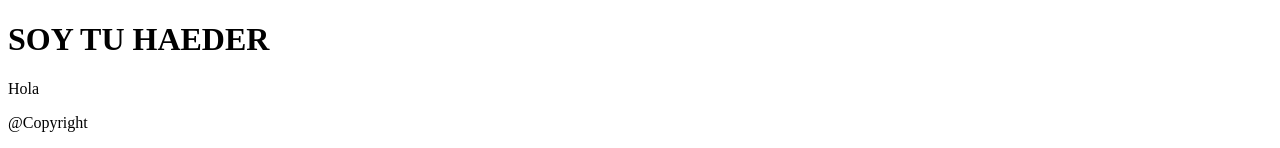
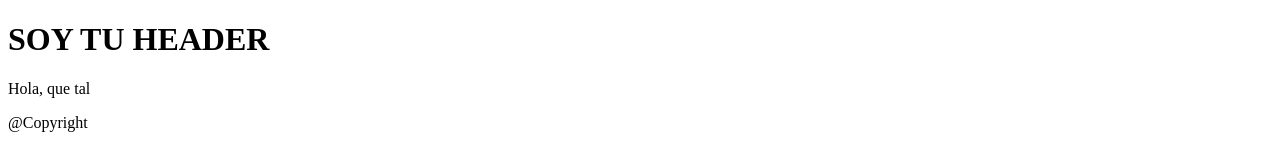
Before and after one commit to andrea-de-faveri-01/githubtest, a plain HTML site: page index.html in a window 1280 px wide. Shown: the top 148 px of the page. Drawn offline with Linux system fonts and the light colour scheme.

Commit message:
corrijo  errores html

```diff
--- a/index.html
+++ b/index.html
@@ -8,10 +8,10 @@
 </head>
 <body>
     <header>
-        <h1>SOY TU HAEDER</h1>
+        <h1>SOY TU HEADER</h1>
     </header>
     <div>
-        <p>Hola</p>
+        <p>Hola, que tal</p>
     </div>
     <footer>
         @Copyright
```
